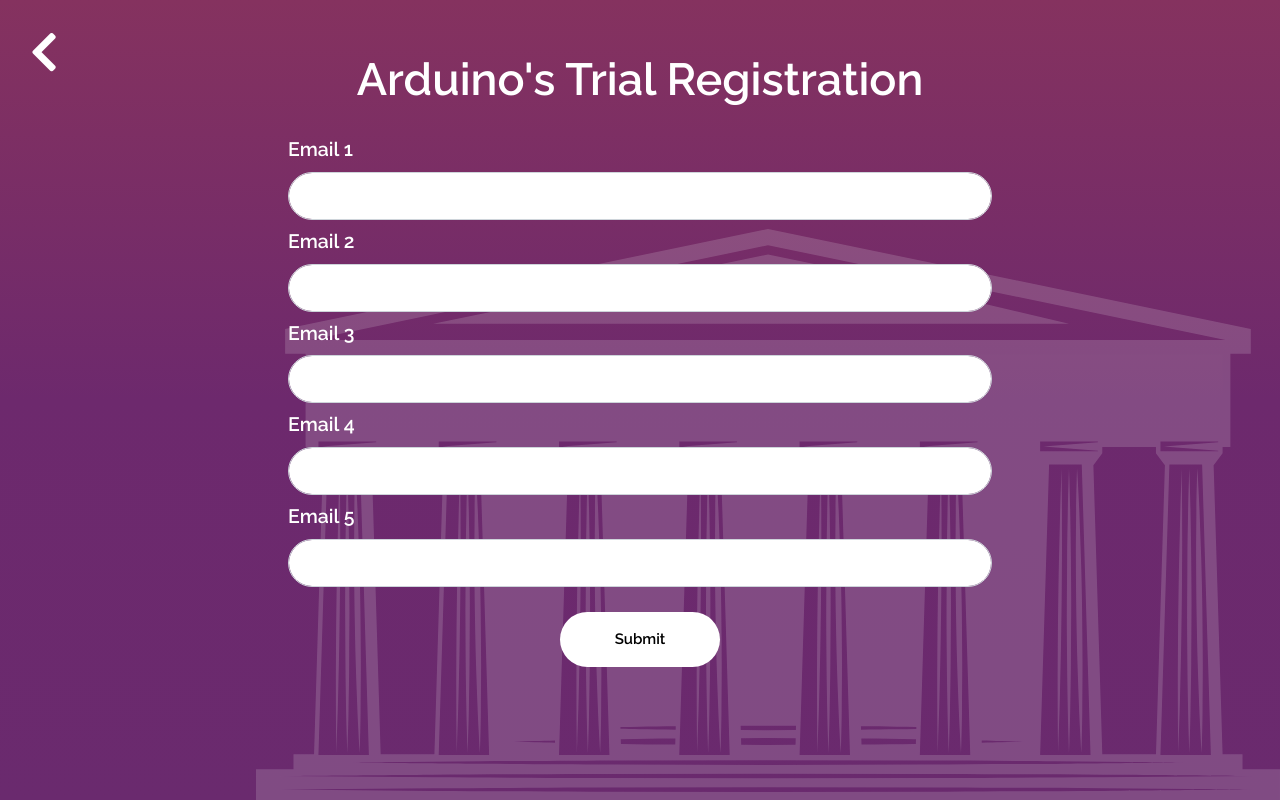
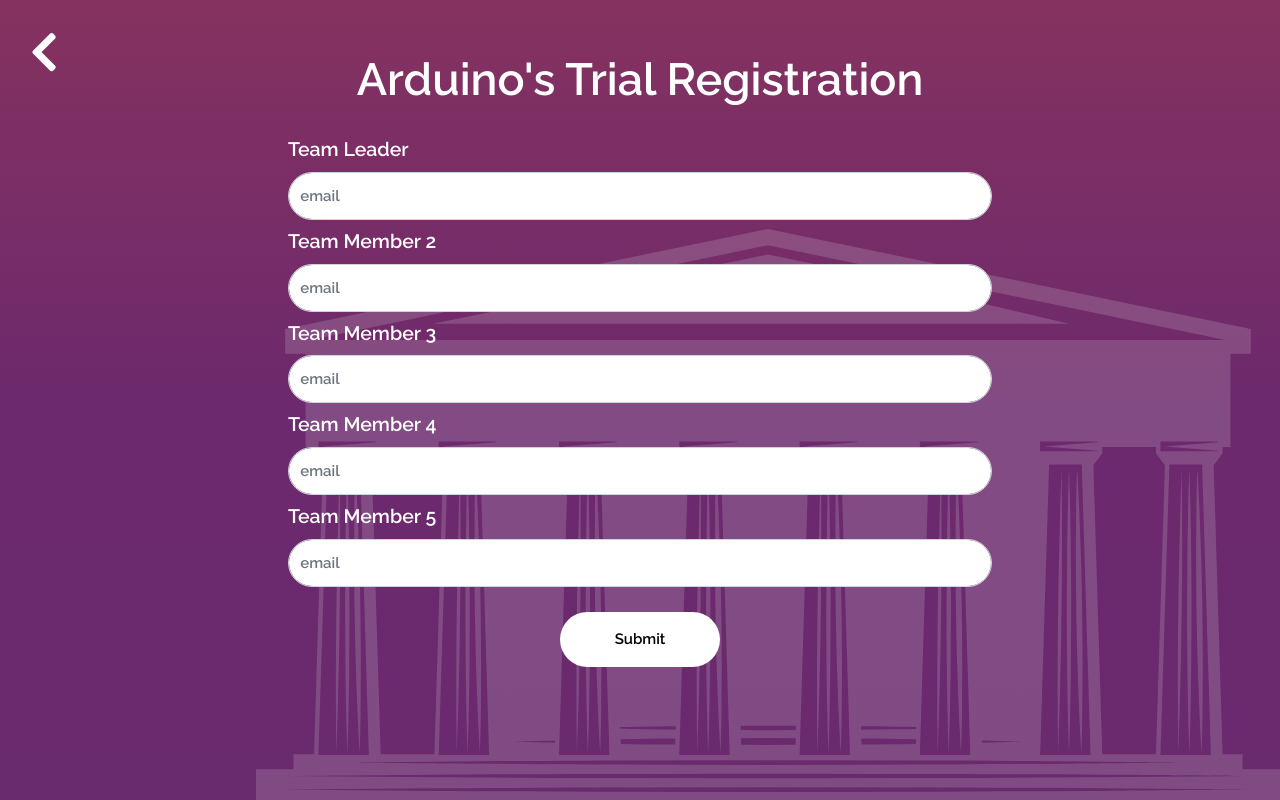
Before and after one commit to ayaniitgoa/TechFest, a React (Create React App) app: page /event/arduinostrial/register in a window 1280 px wide. Built offline with nearby package versions, Linux system fonts and the light colour scheme.

Commit message:
Changed label of event registration page

```diff
--- a/src/Containers/IndividualEventRegister/IndividualEventRegistration.js
+++ b/src/Containers/IndividualEventRegister/IndividualEventRegistration.js
@@ -96,12 +96,12 @@ function IndividualEventRegistraion(props) {
                 {Array.apply(null, { length: numOfFields }).map((e, i) => (
                   <div key={i} className="">
                     <label className="ind-register-label">
-                      Email {`${i + 1}`}
+                      {i === 0 ? "Team Leader" : `Team Member ${i + 1}`}
                     </label>
                     <input
                       className="form-control"
                       name={`email${i + 1}`}
-                      // placeholder={`email${i + 1}`}
+                      placeholder={`email`}
                       autoComplete="none"
                       type="email"
                       onChange={(e) => {
```
